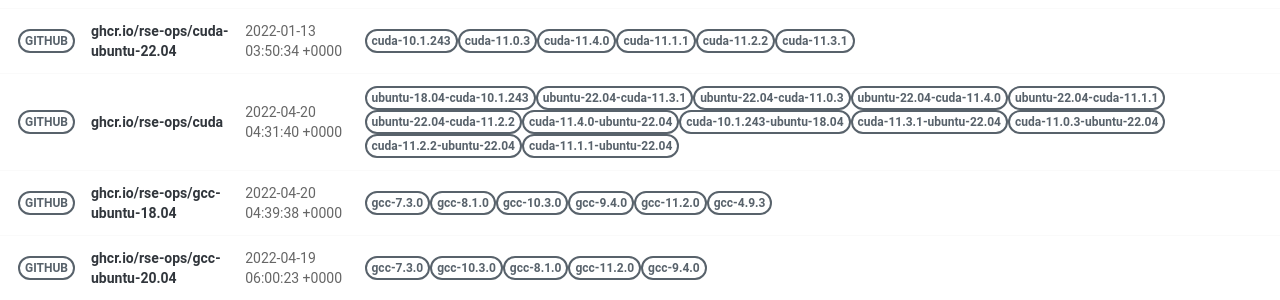
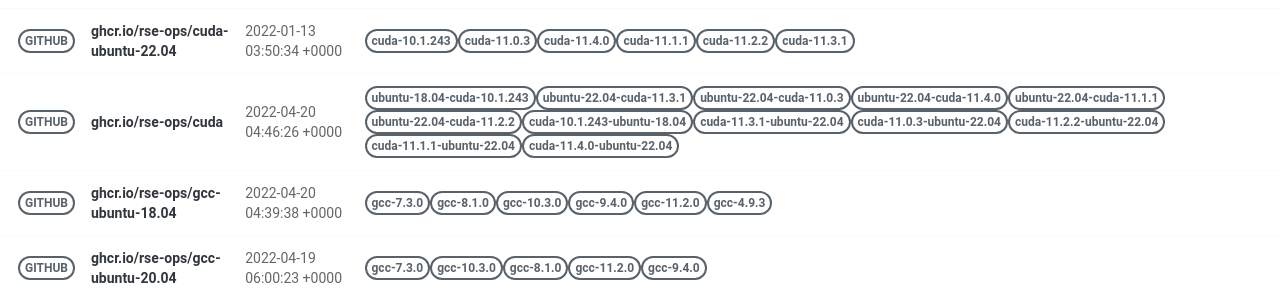
Before and after one commit to rse-ops/docker-images, a Jekyll site: the page built from pages/index.md, in a window 1280 px wide. Shown: the part 421-721 px from the top of the page. Built offline with Jekyll 4.4.1, drawn with Linux system fonts in a browser that asks for light colours; nearby versions of some CDN libraries.

Commit message:
Automated push to update library 2022-04-20

```diff
--- a/_library/ghcr.io-rse-ops-cuda.md
+++ b/_library/ghcr.io-rse-ops-cuda.md
@@ -1,7 +1,7 @@
 ---
 layout: container
 name: ghcr.io/rse-ops/cuda
-updated_at: 2022-04-20 04:31:40.830933
+updated_at: 2022-04-20 04:46:26.681297
 
 
 container_url: https://github.com/orgs/rse-ops/packages/container/package/cuda
```
Also changed, not shown: other parts of _library/ghcr.io-rse-ops-cuda.md (+3 -3 lines).
